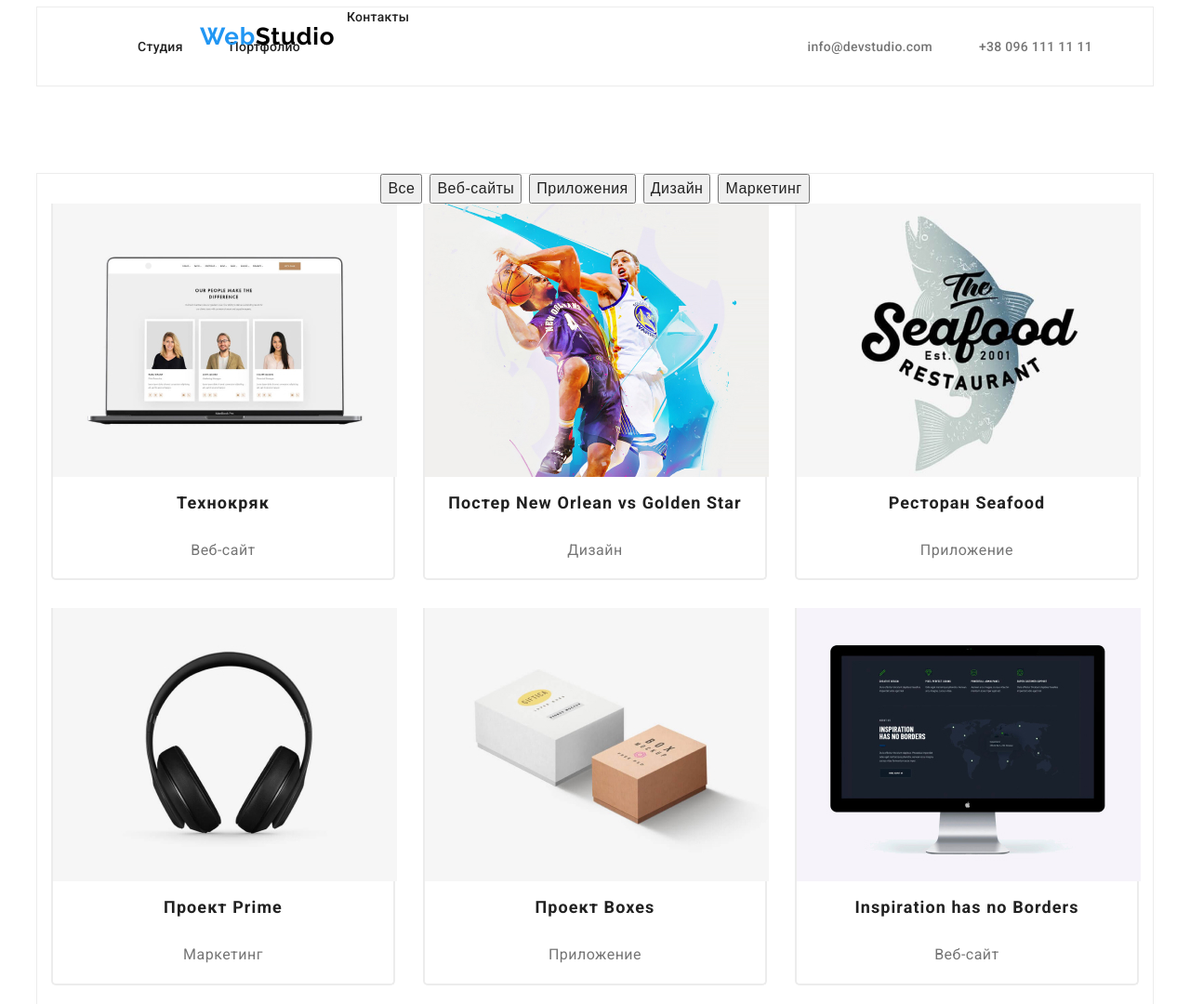
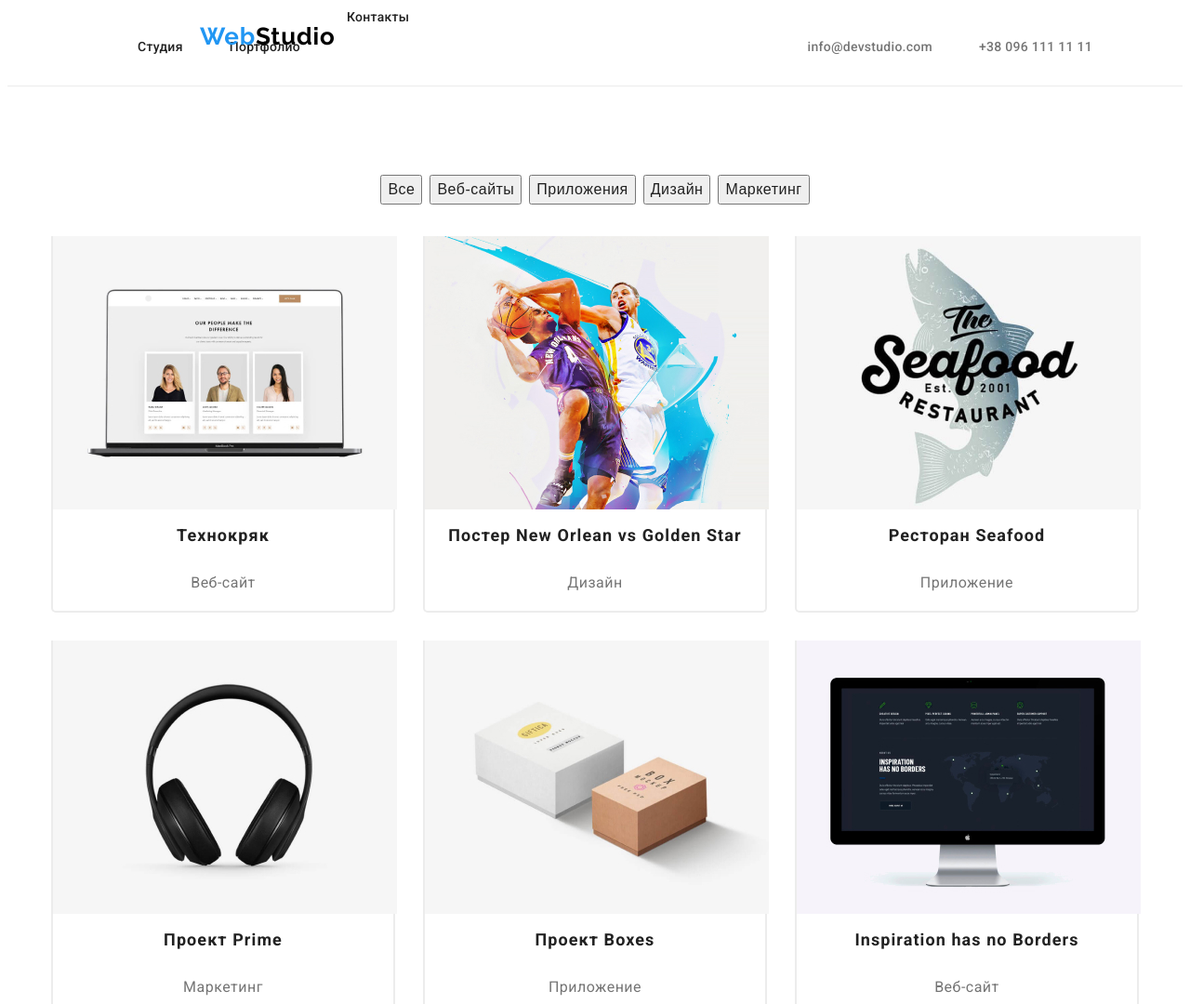
Before and after one commit to eksperiand/goit-markup-hw-03, a plain HTML site: page portfolio.html in a window 1280 px wide. Shown: the top 1080 px of the page at 93% size. Drawn offline with Linux system fonts and the light colour scheme.

Commit message:
update css

```diff
--- a/Styels/styels.css
+++ b/Styels/styels.css
@@ -30,7 +30,7 @@ button {
     margin-right: auto;
     padding-left: 15px;
     padding-right: 15px;
-    outline: 1px solid #ECECEC;
+    /* outline: 1px solid #ECECEC;*/
 }
 
 img {
@@ -39,20 +39,21 @@ img {
 
 /*-----------верхняя линяя-------------*/
 
+.header {
+    border-bottom: 1px solid #ECECEC;
+}
 
 .header .container {
-
     display: flex;
 }
 
 .heder-list {
     display: flex;
     margin-left: 93px;
-
-
 }
 
 .heder-logo {
+    display: flex;
     left: 215px;
     position: absolute;
     top: 24px;
@@ -66,11 +67,13 @@ img {
 }
 
 .heder-item:not(:last-child) {
+
     margin-right: 50px;
     padding: 32px 0px;
 }
 
 .studio {
+
     font-weight: 700;
     font-size: 26px;
     line-height: 1.19;
@@ -79,6 +82,7 @@ img {
 }
 
 .heder-link {
+
     font-weight: 500;
     font-size: 14px;
     line-height: 1.33;
@@ -121,6 +125,7 @@ img {
 }
 
 .heder-contact-item {
+
     margin-right: 50px;
 }
 
@@ -208,6 +213,7 @@ img {
 
 .work-list {
     display: flex;
+    margin-bottom: 94px;
 }
 
 .work-item:not(:last-child) {
@@ -341,6 +347,7 @@ img {
     display: flex;
     justify-content: center;
     align-items: center;
+    margin-bottom: 34px;
 }
 
 .examples-item-btn:not(:last-child) {
```
